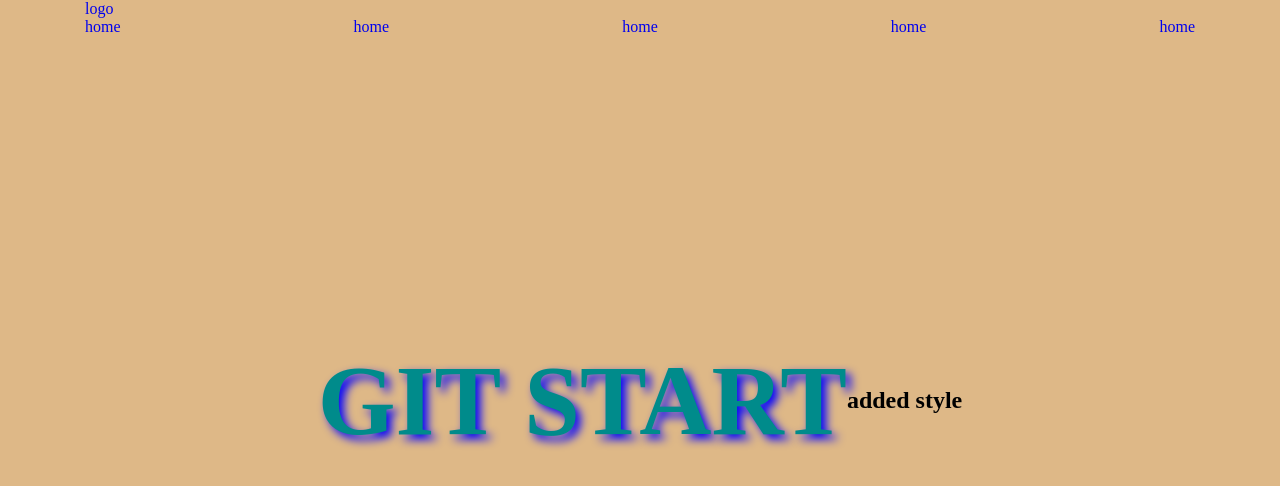
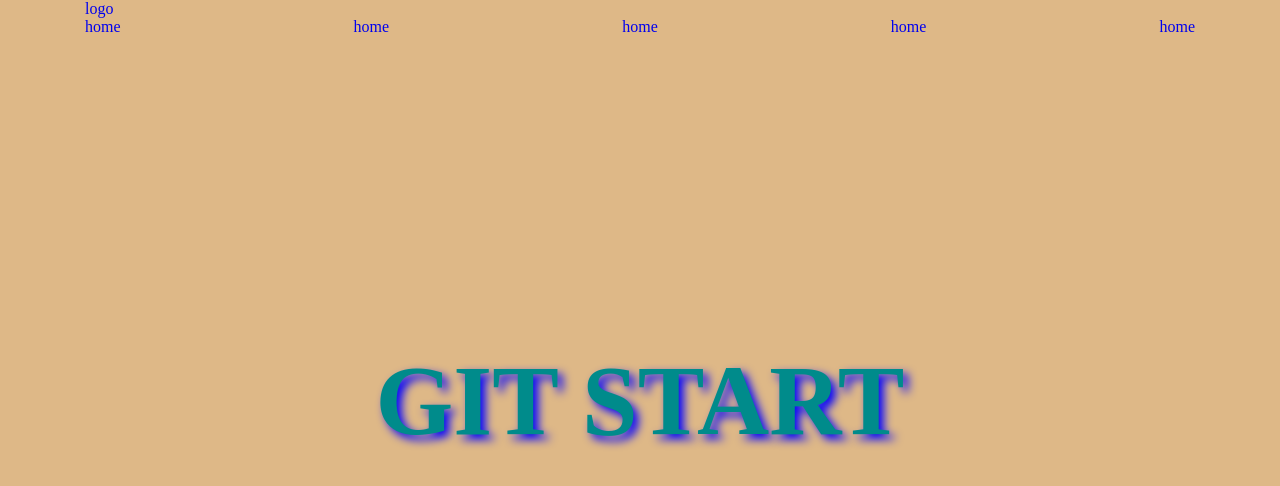
Before and after one commit to sobirovibrohim/project, a plain HTML site: page index.html in a window 1280 px wide. Drawn offline with Linux system fonts and the light colour scheme.

```diff
--- a/index.html
+++ b/index.html
@@ -24,7 +24,7 @@
                     </ul>
                 </nav>
                 <h1 class="title">GIT START</h1>
-                <h2>added style</h2>
+
             </div>
         </div>
     </header>
```
